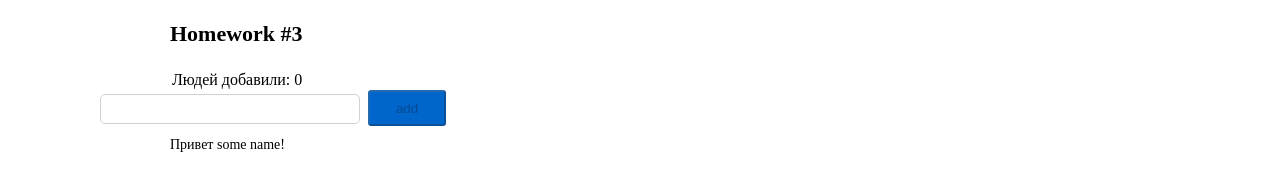
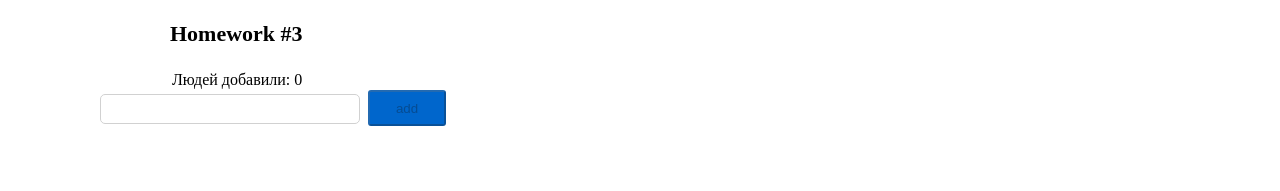
Before and after one commit to developeryudintsev/hometasks, a React (Create React App) app: page / in a window 1280 px wide. Shown: the part 994-1185 px from the top of the page. Built offline with nearby package versions, Linux system fonts and the light colour scheme.

Commit message:
home task 3

```diff
--- a/src/s2-homeworks/hw03/Greeting.module.css
+++ b/src/s2-homeworks/hw03/Greeting.module.css
@@ -5,7 +5,12 @@
 }
 
 .error {
-
+    position: absolute;
+    width: 193px;
+    height: 20px;
+    left: 52px;
+    top:60px;
+    color: red;
 }
 
 .input {
@@ -30,6 +35,17 @@
 }
 
 .errorInput {
+
+    box-sizing: border-box;
+
+    position: absolute;
+    width: 260px;
+    height: 30px;
+    left: 0px;
+    top: 24px;
+
+    border: 1px solid #CC0000;
+    border-radius: 5px;
 }
 
 .button {
--- a/src/s2-homeworks/hw03/Greeting.tsx
+++ b/src/s2-homeworks/hw03/Greeting.tsx
@@ -10,6 +10,7 @@ type GreetingPropsType = {
     error: string // need to fix any
     totalUsers: number // need to fix any
     lastUserName:string // need to fix any
+    hi:boolean
     // setlastUserName?:(lastUserName:string)=>void
 }
 
@@ -24,7 +25,7 @@ const Greeting: React.FC<GreetingPropsType> = (
         error,
         totalUsers,
         lastUserName,
-        // setlastUserName,
+         hi,
     } // деструктуризация пропсов
 ) => {
     const inputClass = s.errorInput // need to fix with (?:)
@@ -44,7 +45,7 @@ const Greeting: React.FC<GreetingPropsType> = (
                         id={'hw3-input'}
                         value={name}
                         onChange={(e)=>setNameCallback(e)}
-                        className={s.inputClass}
+                        className={error?inputClass:s.inputClass}
                         onKeyDown={(e)=>onEnter(e)}
                         onBlur={()=>onBlur()}
                     />
@@ -63,7 +64,7 @@ const Greeting: React.FC<GreetingPropsType> = (
                 </button>
             </div>
 
-            {lastUserName && (
+            {hi && (
                 <div className={s.greeting}>
                     Привет <span id={'hw3-last-user'}>{lastUserName}</span>!
                 </div>
--- a/src/s2-homeworks/hw03/GreetingContainer.tsx
+++ b/src/s2-homeworks/hw03/GreetingContainer.tsx
@@ -24,7 +24,6 @@ if(name.trim()==''){
 }
 
 export const pureOnEnter = (e: KeyboardEvent<HTMLInputElement>, addUser: ()=>void) => { // если нажата кнопка Enter - добавить
-    console.log(e.keyCode)
     if(e.keyCode===13){
     addUser()
 }
@@ -41,15 +40,18 @@ const GreetingContainer: React.FC<GreetingContainerPropsType> = ({
     // деструктуризация пропсов
     const [name, setName] = useState<string>('') // need to fix any
     const [error, setError] = useState<string>('') // need to fix any
+    const [hi, setHi] = useState<boolean>(false) // need to fix any
 
     const setNameCallback = (e: ChangeEvent<HTMLInputElement>) => { // need to fix any
         setName(e.currentTarget.value) // need to fix
         console.log(e.currentTarget.value)
         error && setError('')
+        setHi(false)
     }
     const addUser = () => {
         pureAddUser(name, setError, setName, addUserCallback(name))
         setlastUserName(name)
+        setHi(true)
     }
 
     const onBlur = () => {
@@ -73,7 +75,7 @@ const GreetingContainer: React.FC<GreetingContainerPropsType> = ({
             error={error}
             totalUsers={totalUsers}
             lastUserName={lastUserName}
-            // setlastUserName={setlastUserName}
+            hi={hi}
         />
     )
 }
--- a/src/s2-homeworks/hw03/HW3.tsx
+++ b/src/s2-homeworks/hw03/HW3.tsx
@@ -39,7 +39,6 @@ const HW3 = () => {
         pureAddUserCallback(name, setUsers, users)
 
     }
-    console.log(users)
 
     return (
         <div id={'hw3'} className={s2.hw3}>
```
